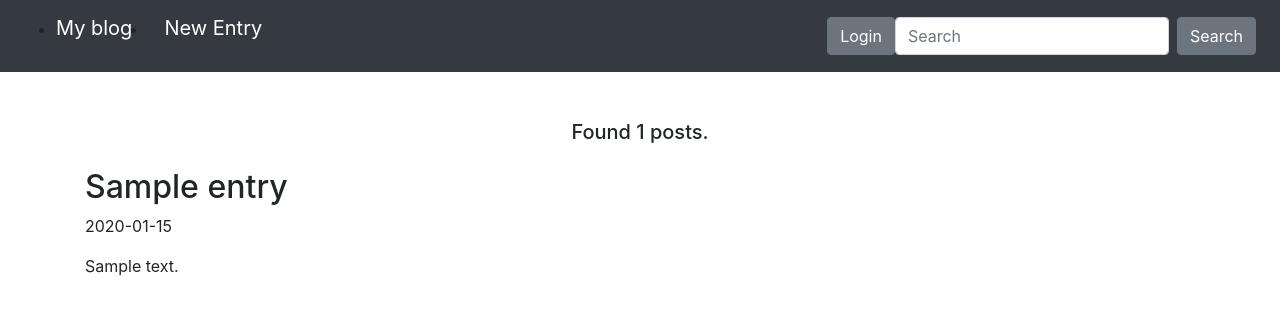
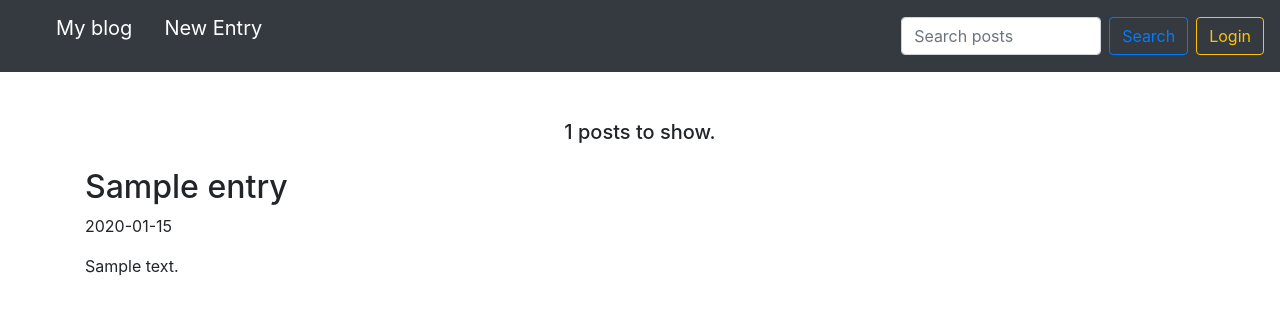
Before and after one commit to PedroPLCode/blog.py, a Flask app: page / in a window 1280 px wide. Shown: the top 315 px of the page. Run offline with Flask 3, Linux system fonts and the light colour scheme; tables that the repository leaves empty hold one stand-in row (values such as "Sample post"); some libraries are stand-ins or nearby versions.

Commit message:
Refactor and add css styles

```diff
--- a/blog/__init__.py
+++ b/blog/__init__.py
@@ -5,6 +5,7 @@ from flask_migrate import Migrate
 
 app = Flask(__name__, static_folder='templates')
 app.config.from_object(Config)
+app.config['TEMPLATES_AUTO_RELOAD'] = True
 db = SQLAlchemy(app)
 migrate = Migrate(app, db)
 
--- a/blog/routes.py
+++ b/blog/routes.py
@@ -1,8 +1,11 @@
-from flask import render_template, request, redirect, url_for, session, flash
+from flask import render_template, request, redirect, url_for, session, flash, g
 from blog import app
 from blog.models import Entry
 from blog.forms import EntryForm
-from blog.utils import create_or_edit_post, delete_post
+from blog.utils import (create_or_edit_post,
+                        delete_post,
+                        search_posts_by_search_query_and_is_published
+                        )
 from blog.forms import LoginForm
 import functools
 
@@ -20,6 +23,11 @@ def handle_page_not_found(error):
     return redirect(url_for("homepage_view"))
 
 
+@app.context_processor
+def inject_template_name():
+    return {'template_name': g.get('template_name', 'unknown')}
+
+
 @app.route('/')
 def homepage_view():
     all_posts = Entry.query.filter_by(is_published=True).order_by(Entry.creation_date.desc())
@@ -32,14 +40,7 @@ def homepage_view():
 @app.route('/search/')
 def search_posts():
     search_query = request.args.get("q", "")
-
-    if search_query:
-        posts = Entry.query.filter(
-            (Entry.is_published == True) & (Entry.title.contains(search_query))
-        ).order_by(Entry.creation_date.desc())
-    else:
-        posts = Entry.query.filter_by(is_published=True).order_by(Entry.creation_date.desc())
-
+    posts = search_posts_by_search_query_and_is_published(search_query, True)
     return render_template("homepage.html",
                            all_posts=posts,
                            counter=posts.count(),
@@ -51,7 +52,18 @@ def search_posts():
 def list_drafts():
     drafts = Entry.query.filter_by(is_published=False).order_by(Entry.creation_date.desc())
     return render_template("drafts.html",
-                           drafts=drafts)
+                           drafts=drafts,
+                           counter=drafts.count())
+
+
+@app.route('/search_drafts/')
+def search_drafts():
+    search_query = request.args.get("q", "")
+    drafts = search_posts_by_search_query_and_is_published(search_query, False)
+    return render_template("drafts.html",
+                           drafts=drafts,
+                           counter=drafts.count(),
+                           search_query=search_query)
 
 
 @app.route("/new-post/", methods=["GET", "POST"])
@@ -110,6 +122,7 @@ def login():
             return redirect(next_url or url_for('homepage_view'))
         else:
             errors = form.errors
+            return redirect(url_for("homepage_view"))
     return render_template("login_form.html",
                            form=form,
                            errors=errors)
--- a/blog/templates/base.html
+++ b/blog/templates/base.html
@@ -15,7 +15,14 @@
 
 <body>
 
-<nav class="navbar navbar-expand-md navbar-dark bg-dark fixed-top">
+<nav class="navbar navbar-expand-md navbar-dark bg-dark fixed-top d-flex flex-row justify-content-between align-items-center">
+
+  <button class="navbar-toggler" type="button" data-toggle="collapse" data-target="#navbarsExampleDefault"
+  aria-controls="navbarsExampleDefault" aria-expanded="false" aria-label="Toggle navigation">
+  <span class="navbar-toggler-icon"></span>
+  </button>
+
+  <div class="collapse navbar-collapse" id="navbarsExampleDefault">
     <ul class="d-flex flex-row">
       <li><a class="navbar-brand" href="/">My blog</a></li>
       <li><a class="navbar-brand ml-3" href="/new-post/">New Entry</a></li>
@@ -23,25 +30,31 @@
       <li><a class="navbar-brand ml-3" href="/drafts/">Drafts</a></li>
       {% endif %}
     </ul>
-  <button class="navbar-toggler" type="button" data-toggle="collapse" data-target="#navbarsExampleDefault"
-    aria-controls="navbarsExampleDefault" aria-expanded="false" aria-label="Toggle navigation">
-    <span class="navbar-toggler-icon"></span>
-  </button>
-  <div class="collapse navbar-collapse" id="navbarsExampleDefault">
+  </div>
+
   <ul class="navbar-nav mr-auto">
   </ul>
+
+  {% if template_name == 'homepage' %}
+  <form class="form-inline my-2 my-lg-0 mr-2" action="/search" method="GET">
+    <input class="form-control mr-sm-2 search_input" type="text" value="{% if search_query %}{{ search_query }}{% endif %}" placeholder="Search posts" aria-label="Search" name="q">
+    <button class="btn btn-outline-primary my-2 my-sm-0" type="submit">Search</button>
+  </form>
+  {% elif template_name == 'drafts' %}
+  <form class="form-inline my-2 my-lg-0 mr-2" action="/search_drafts" method="GET">
+    <input class="form-control mr-sm-2 search_input" type="text" value="{% if search_query %}{{ search_query }}{% endif %}" placeholder="Search drafts" aria-label="Search" name="q">
+    <button class="btn btn-outline-primary my-2 my-sm-0" type="submit">Search</button>
+  </form>
+  {% endif %}
+
   {% if session.logged_in %}
-    <form class="form-inline my-2 my-lg-0 mr-2" action="{{ url_for('logout') }}" method="POST">
-      <button class="btn btn-secondary my-2 my-sm-0" type="submit">Logout</button>
+  <form class="form-inline my-2 my-lg-0" action="{{ url_for('logout') }}" method="POST">
+    <button class="btn btn-outline-warning my-2 my-sm-0" type="submit">Logout</button>
   </form>
   {% else %}
-    <a href="{{ url_for('login') }}" class="btn btn-secondary my-2 my-lg-0">Login</a>
+  <a href="{{ url_for('login') }}" class="btn btn-outline-warning my-2 my-lg-0">Login</a>
   {% endif %}
-    <form class="form-inline my-2 my-lg-0 mr-2" action="/search" method="GET">
-      <input class="form-control mr-sm-2" type="text" value="{% if search_query %}{{ search_query }}{% endif %}" placeholder="Search" aria-label="Search" name="q">
-      <button class="btn btn-secondary my-2 my-sm-0" type="submit">Search</button>
-    </form>
-  </div>
+
 </nav>
 
 <main role="main" class="container">
--- a/blog/templates/css/styles.css
+++ b/blog/templates/css/styles.css
@@ -4,6 +4,10 @@ body {
 
 main {
   margin-top: 36px;
+}
+
+ul {
+  list-style-type: none;
 }
 
 .icon-list {
@@ -31,3 +35,7 @@ main {
 .btn-outline-warning.btn-lg {
   min-height: 50px;
 }
+
+.search_input {
+  max-width: 200px;
+}
--- a/blog/templates/homepage.html
+++ b/blog/templates/homepage.html
@@ -1,3 +1,5 @@
+{% set template_name = 'homepage' %}
+
 {% extends "base.html" %}
 
 {% block content %}
@@ -5,9 +7,6 @@
 <div class="d-flex flex-column justify-content-center align-items-center">
   {% if search_query %}
     <h4>Search results for: {{ search_query }}</h4>
-  {% endif %}
-
-  {% if counter %}
     <h5 class="mt-1 mb-4">Found {{ counter }} posts.</h5>
   {% else %}
     <h5 class="mt-1 mb-4">{{ counter }} posts to show.</h5>
```
Also changed, not shown: blog/forms.py (+13 -13 lines), blog/templates/drafts.html (+11 -0 lines), blog/utils.py (+9 -0 lines), README.md, blog.db. Lines whose indentation alone changed are shown as unchanged.
